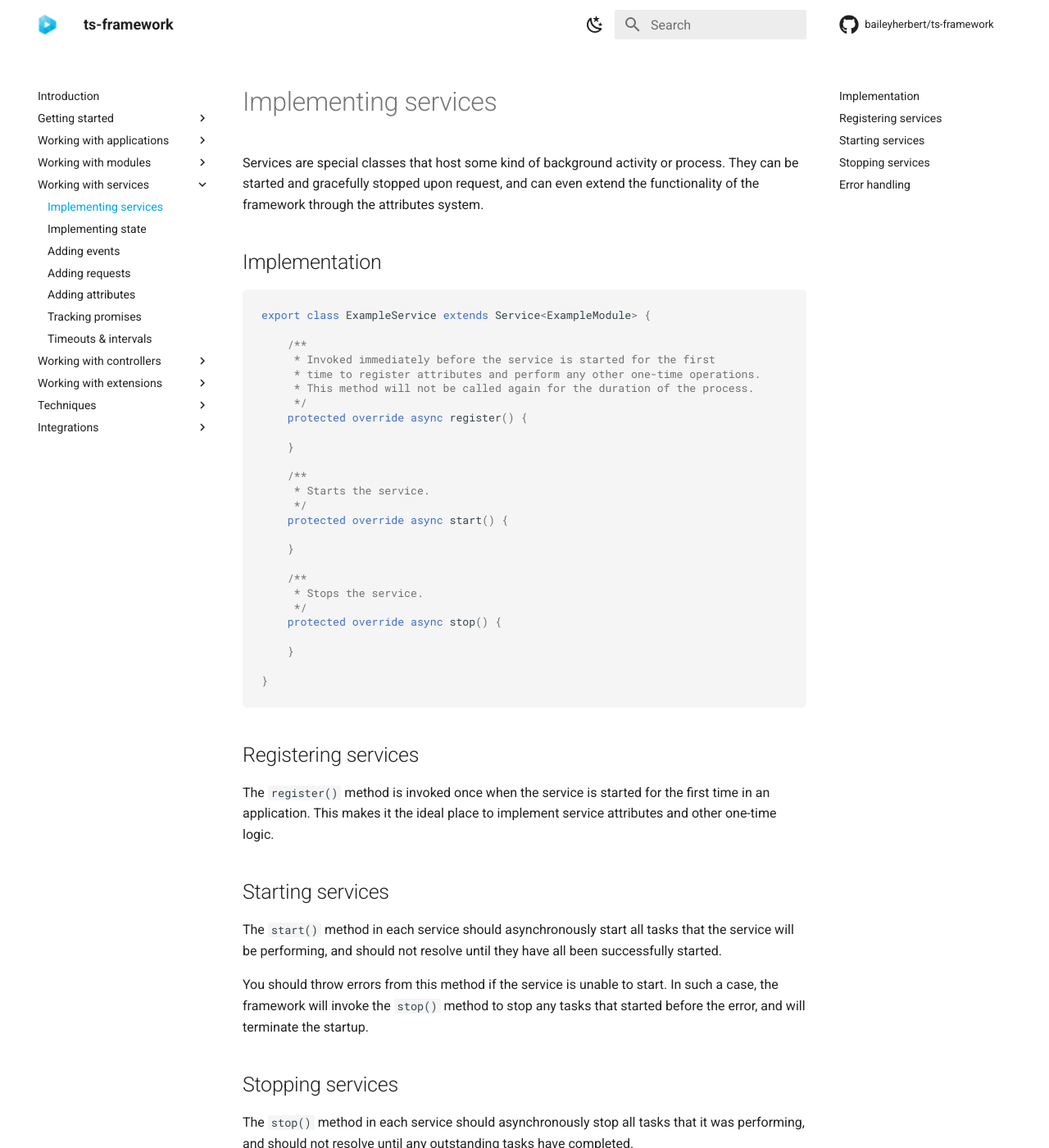
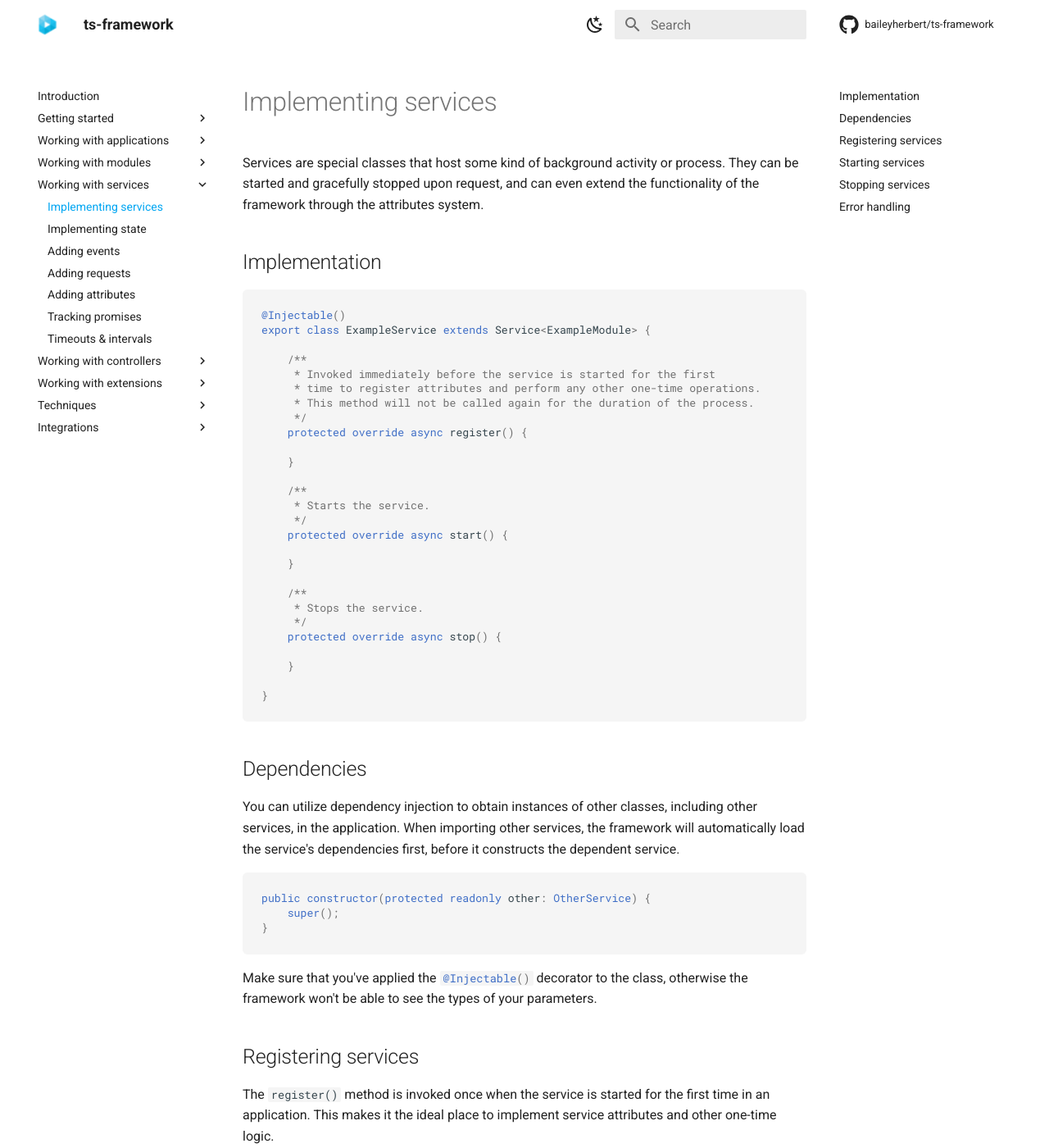
Before and after one commit to ts-framework/framework, an MkDocs documentation site: the page built from docs/services/implementing-services.md, in a window 1280 px wide and 1400 px high. Shown: the whole window at 82% size. Built offline with MkDocs 1.6.1 and Material for MkDocs 9.7.7, drawn with Linux system fonts in a browser that asks for light colours; the version menu is left out.

Commit message:
Add documentation for service dependencies

````diff
--- a/docs/services/implementing-services.md
+++ b/docs/services/implementing-services.md
@@ -6,6 +6,7 @@ stopped upon request, and can even extend the functionality of the framework thr
 ## Implementation
 
 ```ts
+@Injectable()
 export class ExampleService extends Service<ExampleModule> {
 
 	/**
@@ -33,6 +34,21 @@ export class ExampleService extends Service<ExampleModule> {
 
 }
 ```
+
+## Dependencies
+
+You can utilize dependency injection to obtain instances of other classes, including other services, in the
+application. When importing other services, the framework will automatically load the service's dependencies first,
+before it constructs the dependent service.
+
+```ts
+public constructor(protected readonly other: OtherService) {
+	super();
+}
+```
+
+Make sure that you've applied the `#!ts @Injectable()` decorator to the class, otherwise the framework won't be able
+to see the types of your parameters.
 
 ## Registering services
 
````
